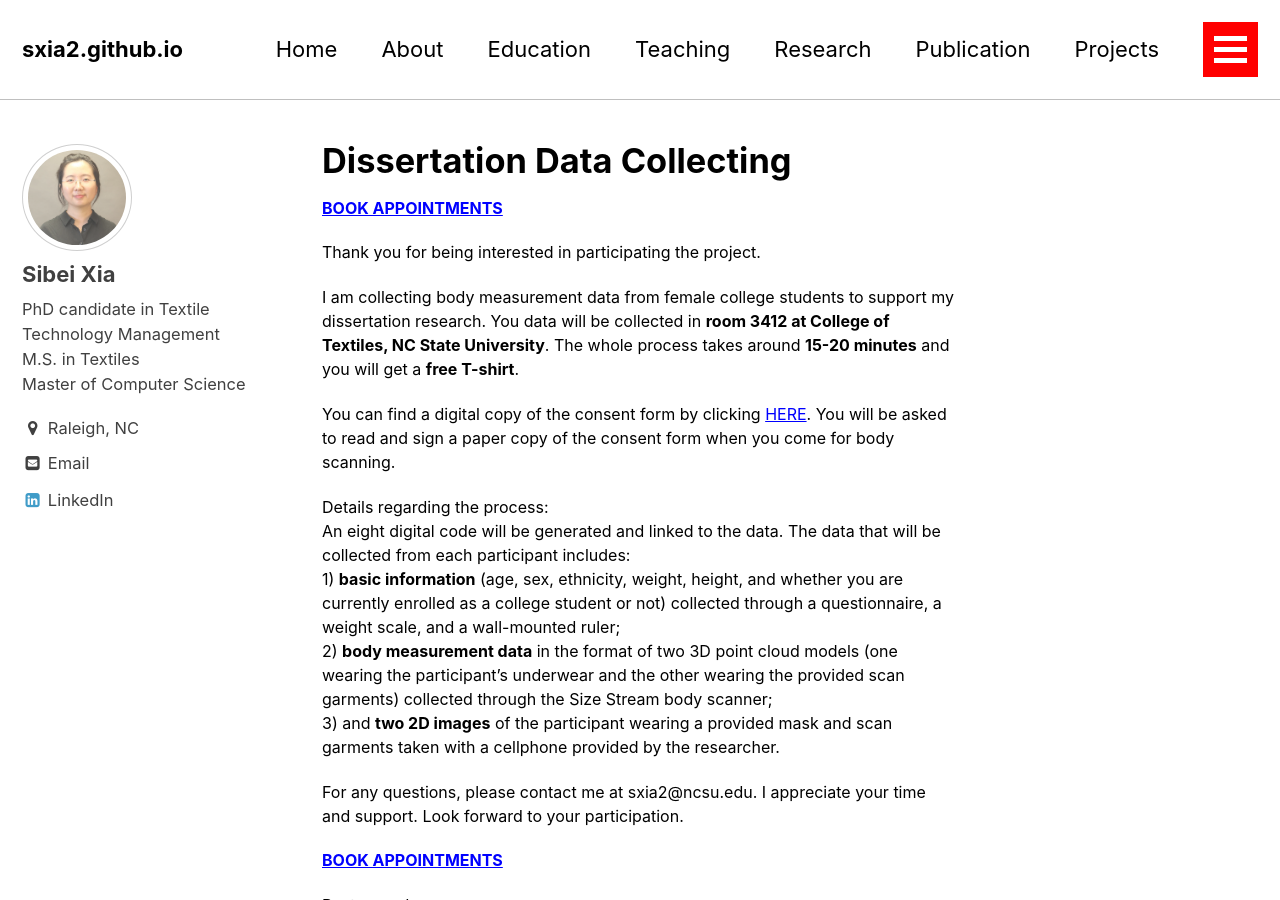
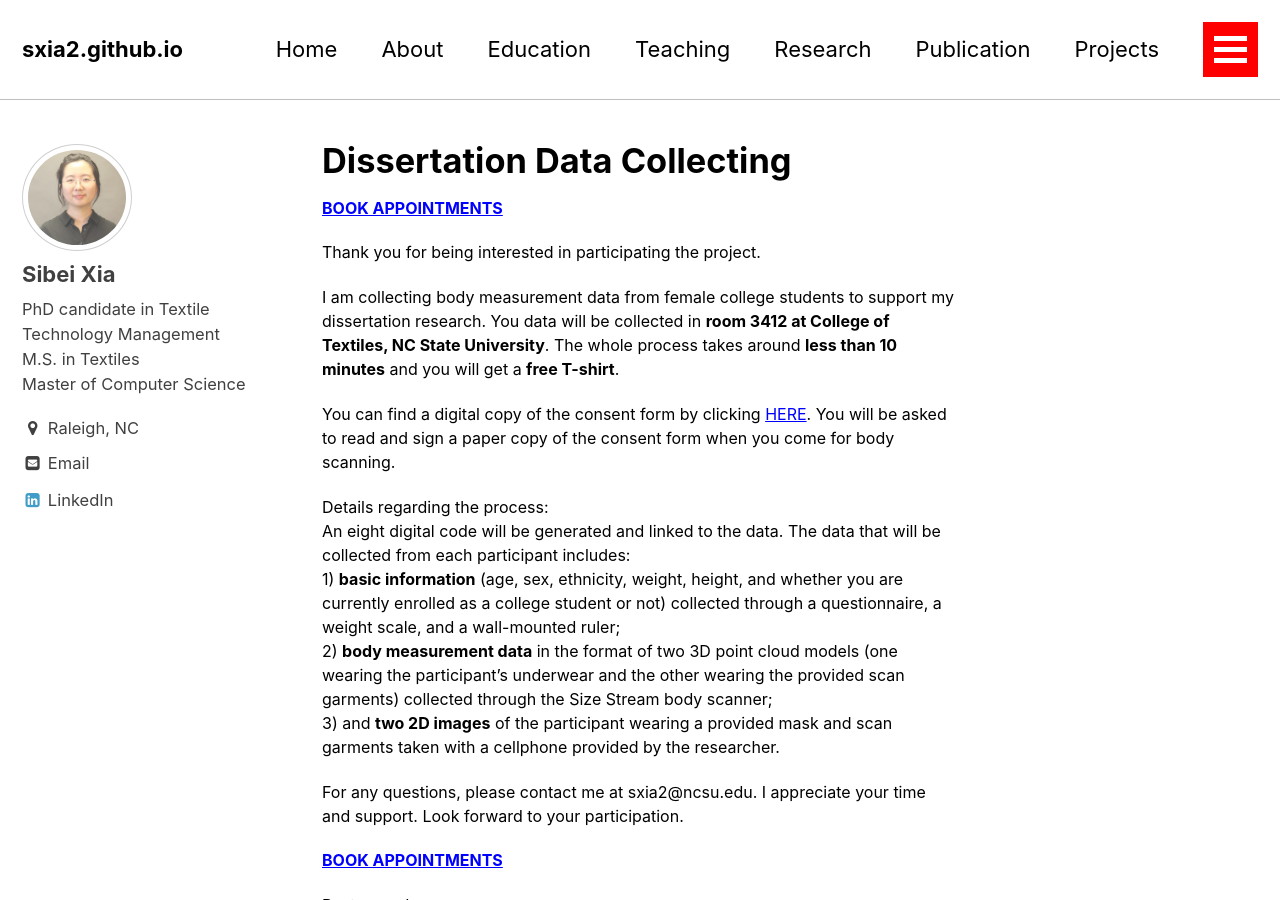
Before and after one commit to sxia2/sxia2.github.io, a Jekyll site: the page built from _pages/dissertation.md, in a window 1280 px wide and 900 px high. Built offline with Jekyll 4.4.1, drawn with Linux system fonts in a browser that asks for light colours.

Commit message:
less than

```diff
--- a/_pages/dissertation.md
+++ b/_pages/dissertation.md
@@ -7,7 +7,7 @@ title: "Dissertation Data Collecting"
 
 Thank you for being interested in participating the project.
 
-I am collecting body measurement data from female college students to support my dissertation research. You data will be collected in **room 3412 at College of Textiles, NC State University**. The whole process takes around **15-20 minutes** and you will get a **free T-shirt**.
+I am collecting body measurement data from female college students to support my dissertation research. You data will be collected in **room 3412 at College of Textiles, NC State University**. The whole process takes around **less than 10 minutes** and you will get a **free T-shirt**.
 
 You can find a digital copy of the consent form by clicking [HERE](https://drive.google.com/a/ncsu.edu/file/d/0By1ZOfLoXEBbd3FON1M4SjluR3M/view?usp=sharing). You will be asked to read and sign a paper copy of the consent form when you come for body scanning.
 
```
